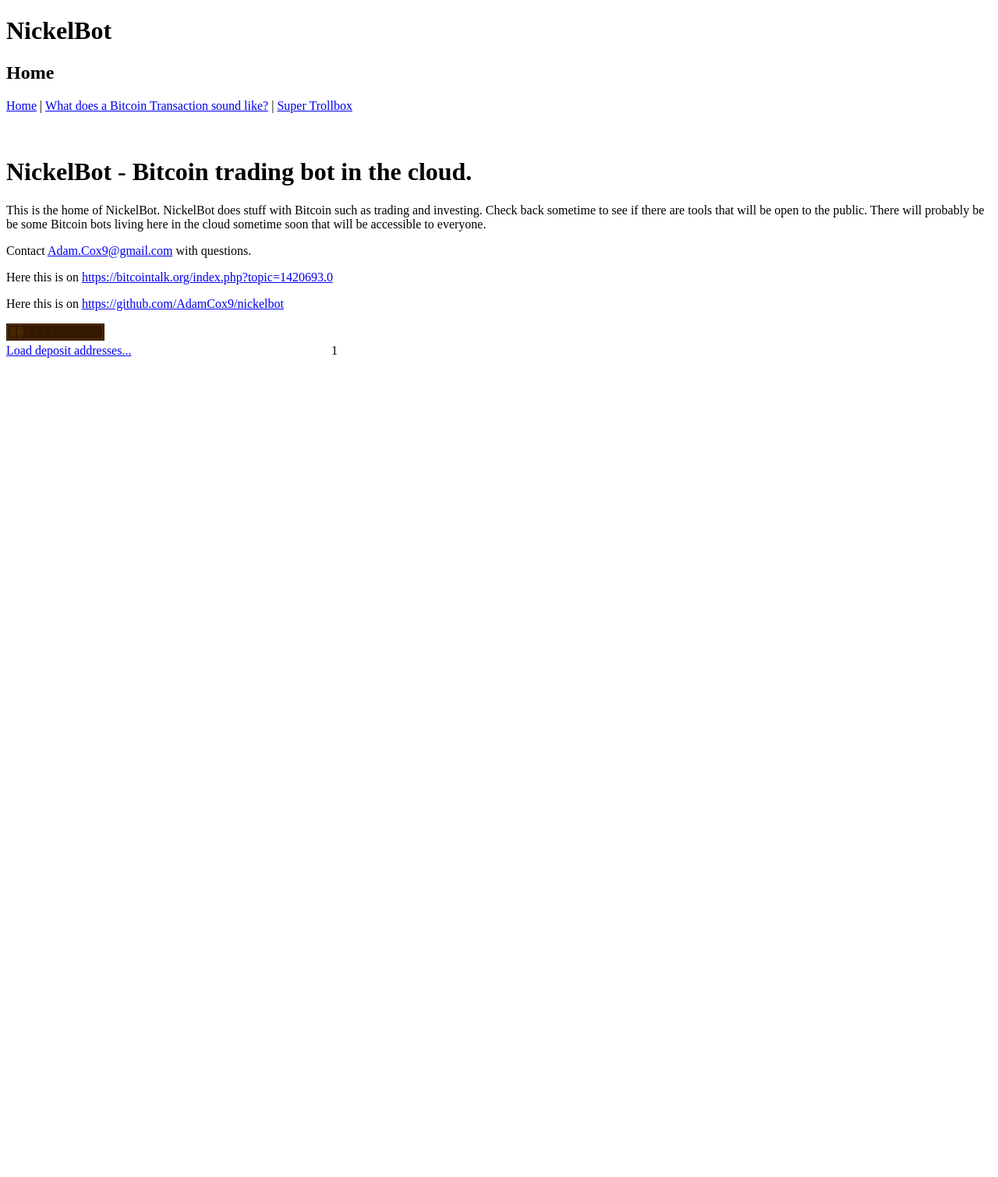
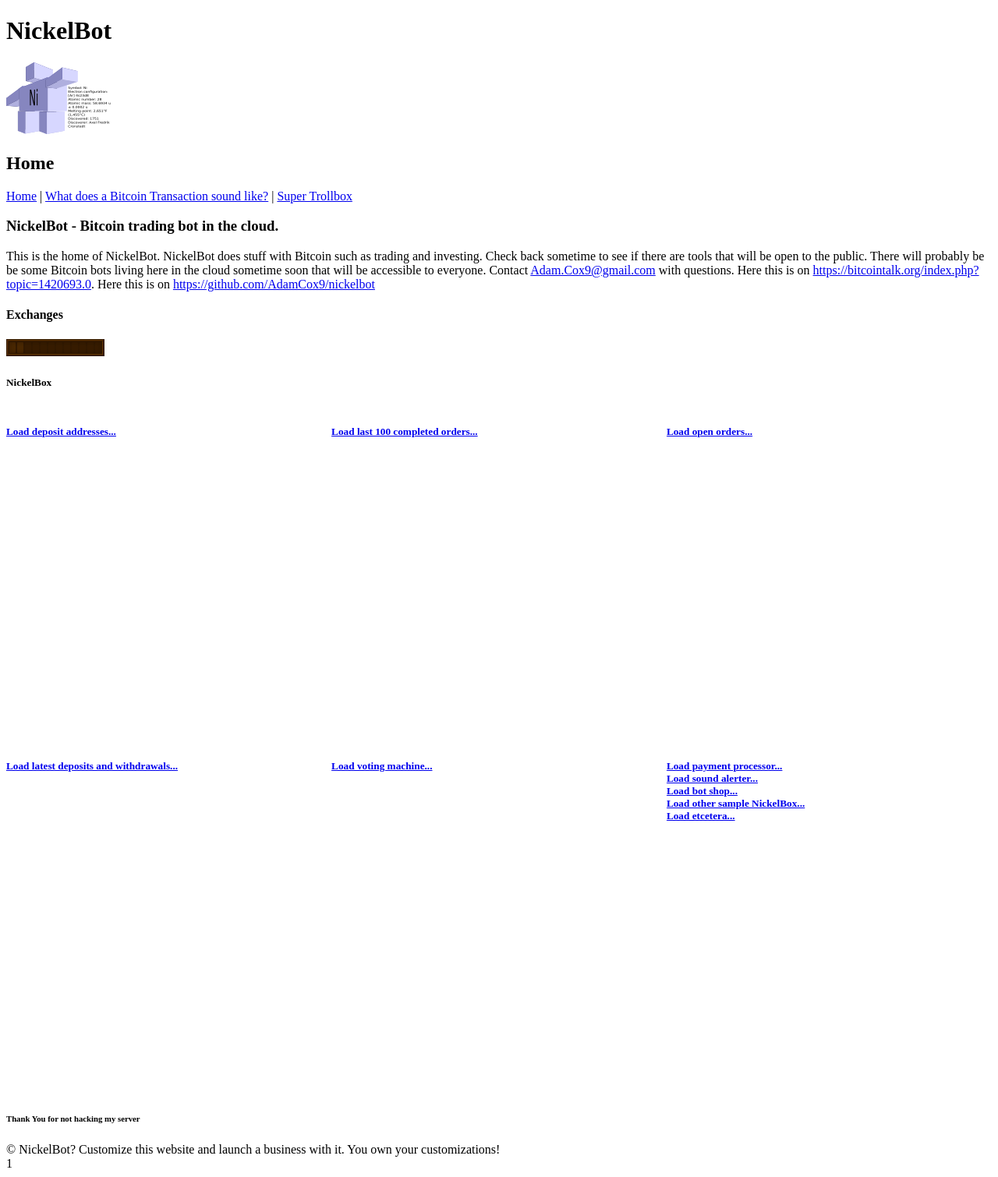
Before and after one commit to AdamCox9/nickelbot, a PHP site: page / in a window 1280 px wide. Shown: the whole page at 78% size. Before the commit the page ends 459 px from the top, so only its background shows below. Run offline with PHP 8.4, Linux system fonts and the light colour scheme; data that the repository does not hold is empty; some libraries are stand-ins or nearby versions.

Commit message:
added a logo

```diff
--- a/gui/index.html
+++ b/gui/index.html
@@ -8,34 +8,71 @@
 	</head>
 	<body>
 		<h1>NickelBot</h1>
+		<img id="logo" src="/gui/img/nickelbot.png"/>
+
 		<h2>Home</h2>
 		<div>
-			<a href="/">Home</a> | <a href="/bitcointxsound/">What does a Bitcoin Transaction sound like?</a> | <a href="/supertrollbox.php">Super Trollbox</a><br>
+			<a href="/">Home</a> | <a href="/bitcointxsound/">What does a Bitcoin Transaction sound like?</a> | <a href="/supertrollbox.php">Super Trollbox</a>
 		</div>
-		<br><br>
-		<div style='clear:both;'></div>
 
-		<h1>NickelBot - Bitcoin trading bot in the cloud.</h1>
-		<p>This is the home of NickelBot. NickelBot does stuff with Bitcoin such as trading and investing. Check back sometime to see if there are tools that will be open to the public. There will probably be be some Bitcoin bots living here in the cloud sometime soon that will be accessible to everyone.
-		<p>Contact <a href="mailto:adam.cox9@gmail.com">Adam.Cox9@gmail.com</a> with questions.</p>
-		<p>Here this is on <a href="https://bitcointalk.org/index.php?topic=1420693.0">https://bitcointalk.org/index.php?topic=1420693.0</a></p>
-		<p>Here this is on <a href="https://github.com/AdamCox9/nickelbot">https://github.com/AdamCox9/nickelbot</a></p>
+		<h3>
+			NickelBot - Bitcoin trading bot in the cloud.
+		</h3>
+
+		<p>
+			This is the home of NickelBot. NickelBot does stuff with Bitcoin such as trading and investing. Check back sometime to see if there are tools that will be open to the public. There will probably be be some Bitcoin bots living here in the cloud sometime soon that will be accessible to everyone. Contact <a href="mailto:adam.cox9@gmail.com">Adam.Cox9@gmail.com</a> with questions. Here this is on <a href="https://bitcointalk.org/index.php?topic=1420693.0">https://bitcointalk.org/index.php?topic=1420693.0</a>. Here this is on <a href="https://github.com/AdamCox9/nickelbot">https://github.com/AdamCox9/nickelbot</a>
+		</p>
+
+		<h4>
+			Exchanges
+		</h4>
 
 		<div id="div_exchanges">
 			<img src="/gui/img/ajax-loader.gif"/>
 		</div>
 
-		<div id="div_deposit_addresses">
-			<a href="#" id="a_deposit_addresses">Load deposit addresses...</a>
+		<h5>
+			NickelBox <!-- notice that NickelBox is both singular and plural -->
+		<h5>
+		<a name="nickelbox"></a>
+
+		<div style='clear:both;padding-top:25px;'></div>
+
+		<div class="nickelbox" id="div_deposit_addresses">
+			<a href="#nickelbox" id="a_deposit_addresses">Load deposit addresses...</a>
 		</div>
 
-		<!--<div id="div_open_orders">
-			<a href="#" id="a_open_orders">Load open orders...</a>
+		<div class="nickelbox" id="div_open_orders">
+			<a href="#nickelbox" id="a_open_orders">Load open orders...</a>
 		</div>
 
-		<div id="div_completed_orders">
-			<a href="#" id="a_completed_orders">Load last 100 completed orders...</a>
-		</div>-->
+		<div class="nickelbox" id="div_completed_orders">
+			<a href="#nickelbox" id="a_completed_orders">Load last 100 completed orders...</a>
+		</div>
+
+		<div style='clear:both;padding-top:25px;'></div>
+
+		<div class="nickelbox" id="div_deposits_withdrawals">
+			<a href="#nickelbox" id="a_deposits_withdrawals">Load latest deposits and withdrawals...</a>
+		</div>
+
+		<div class="nickelbox" id="div_payment_processor">
+			<a href="#nickelbox" id="a_payment_processor">Load payment processor...</a><br>
+			<a href="#nickelbox" id="a_sound_alerter">Load sound alerter...</a><br>
+			<a href="#nickelbox" id="a_bot_shop">Load bot shop...</a><br>
+			<a href="#nickelbox" id="a_other_sample_nickelbox">Load other sample NickelBox...</a><br>
+			<a href="#nickelbox" id="a_etcetera">Load etcetera...</a>
+		</div>
+
+		<div class="nickelbox" id="div_voting_machine">
+			<a href="#nickelbox" id="a_voting_machine">Load voting machine...</a>
+		</div>
+
+		<div style='clear:both;padding-top:25px;'></div>
+
+		<h6>Thank You for not hacking my server</h6>
+
+		<div>&copy; NickelBot? Customize this website and launch a business with it. You own your customizations!</div>
 
 		<script type="text/javascript" src="http://ajax.googleapis.com/ajax/libs/jquery/1.7.2/jquery.min.js"></script>
 
--- a/gui/scrypt.js
+++ b/gui/scrypt.js
@@ -6,7 +6,7 @@
 		$( 'div#div_exchanges' ).html( data );
 	});
 
-	$( "#a_deposit_addresses" ).click(function() {
+	$( "a#a_deposit_addresses" ).click(function() {
 		exchanges = $( 'div#div_exchanges' ).html();
 		var obj = JSON.parse( exchanges );
 		//console.log( obj );
@@ -26,17 +26,27 @@
 		});
 	});
 
-	$( "#a_open_orders" ).click(function() {
-		$.ajax({
-			url: "/api/index.php?action=open_orders",
-			context: document.body
-		}).done(function(data) {
-			//console.log( JSON.stringify( data ) );
-			$( 'div#div_open_orders' ).html( data );
+	$( "a#a_open_orders" ).click(function() {
+		exchanges = $( 'div#div_open_orders' ).html();
+		var obj = JSON.parse( exchanges );
+		//console.log( obj );
+		$.each(obj, function( index, value ) {
+			$.ajax({
+			 url: "/api/index.php?action=open_orders&exchange="+value,
+			 context: document.body
+			}).done(function(data) {
+				//console.log( data );
+				var obj = JSON.parse( data );
+				$.each( obj, function( index, value ) {
+					for( var i = 0; i < value.length; i++ ) {
+						$( 'div#div_open_orders' ).append( "<div class='open_orders'>" + index + "<br/>" + "<span class='open_orders'>" + value[i]['currency'] + ": " + value[i]['address'] + "</span><br/>(" + value[i]['wallet_type'] + ")</div>" );
+					}
+				});
+			});
 		});
 	});
 
-	$( "#a_completed_orders" ).click(function() {
+	$( "a#a_completed_orders" ).click(function() {
 		$.ajax({
 			url: "/api/index.php?action=completed_orders",
 			context: document.body
--- a/gui/style.css
+++ b/gui/style.css
@@ -1,5 +1,11 @@
 #div_deposit_addresses{ float: left; width: 33%; }
 #div_open_orders{ float: right; width: 33%; }
 #div_completed_orders{ display: inline-block; width: 33%; }
+
+#div_deposits_withdrawals{ float: left; width: 33%; }
+#div_payment_processor{ float: right; width: 33%; }
+#div_voting_machine{ display: inline-block; width: 33%; }
+
 div.deposit_address{ font-size: 10pt; border: 1px solid #FFEEAA; background: blue; font-weight:bold; color: orange; }
 span.deposit_address{ font-size: 8pt; color: green; }
+div.nickelbox{ overflow:scroll; height:400px; }
```
Also changed, not shown: bot_shop.php (deleted, +0 -10 lines), synchronize.php (deleted, +0 -7 lines), gui/img/nickelbot.png (added), gui/img/nickelbot.svg (added).
